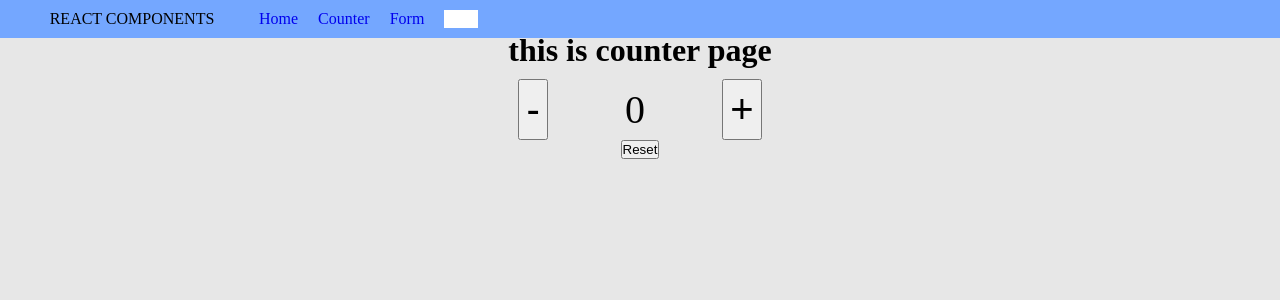
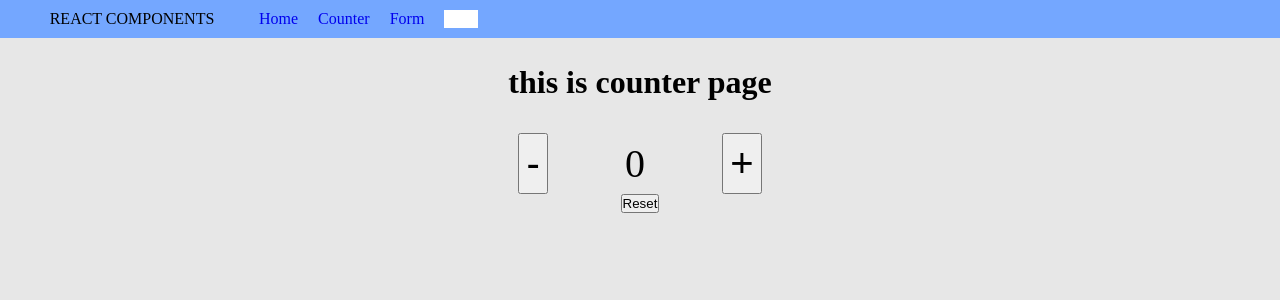
Before and after one commit to harshtarang7/react-js-daily, a React (Vite) app: page /counter in a window 1280 px wide. Shown: the top 300 px of the page. Built offline with nearby package versions, Linux system fonts and the light colour scheme; some icons are missing.

Commit message:
udpated counter

```diff
--- a/src/components/Counter.tsx
+++ b/src/components/Counter.tsx
@@ -3,9 +3,13 @@ import { useState } from "react";
 export const Counter = () => {
   let [counter, setCounter] = useState(0);
 
+  const handleIncrement =()=>{
+    setCounter(prev=>prev+1)
+  }
+
   return (
     <>
-      <h1 style={{ textAlign: "center" }}> this is counter page </h1>
+      <h1 style={{ textAlign: "center" ,marginTop:'2rem'}}> this is counter page </h1>
       <div
         style={{
           display: "flex",
@@ -13,7 +17,7 @@ export const Counter = () => {
           margin: "auto",
           justifyContent: "space-between",
           alignItems: "center",
-          marginTop:10
+          marginTop:'2rem'
         }}
       >
         <button
@@ -25,7 +29,7 @@ export const Counter = () => {
         <span style={{ fontSize: 40 }}>{counter}</span>
         <button
           style={{ fontSize: 40, padding: 6 }}
-          onClick={() => setCounter(counter + 1)}
+          onClick={handleIncrement}
         >
           +
         </button>
```
